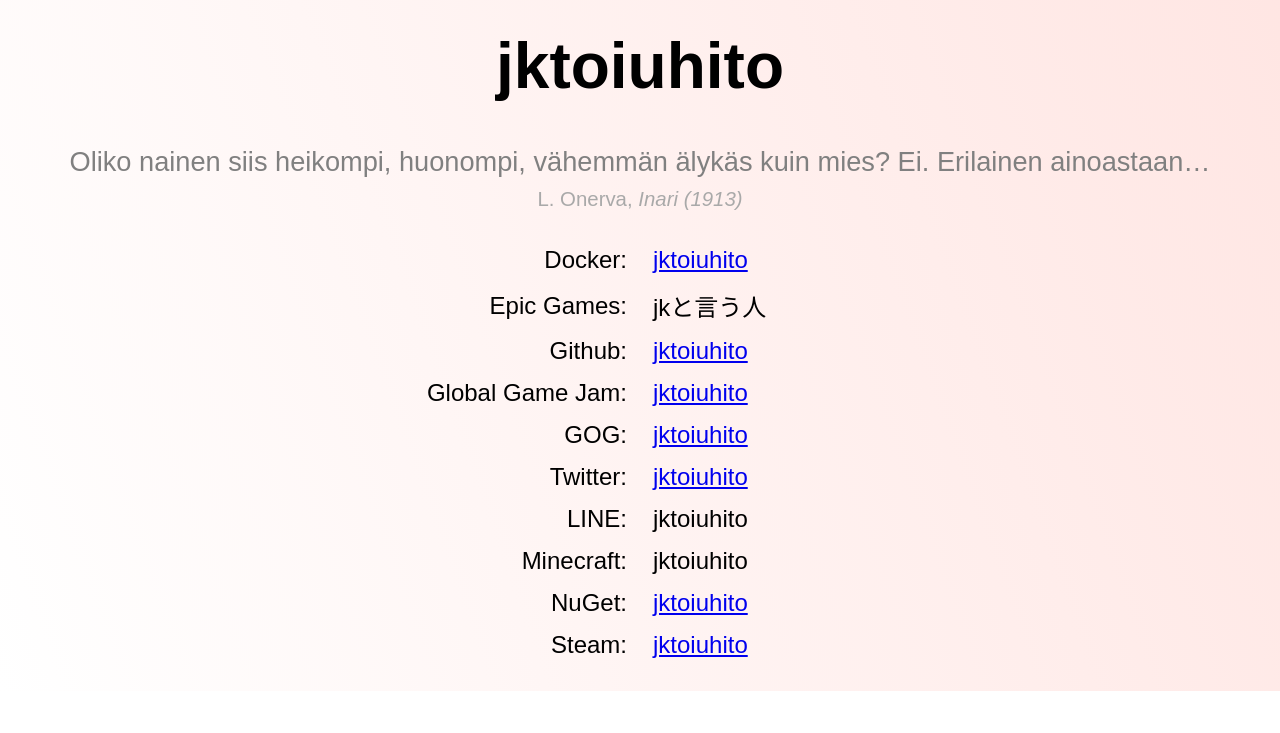
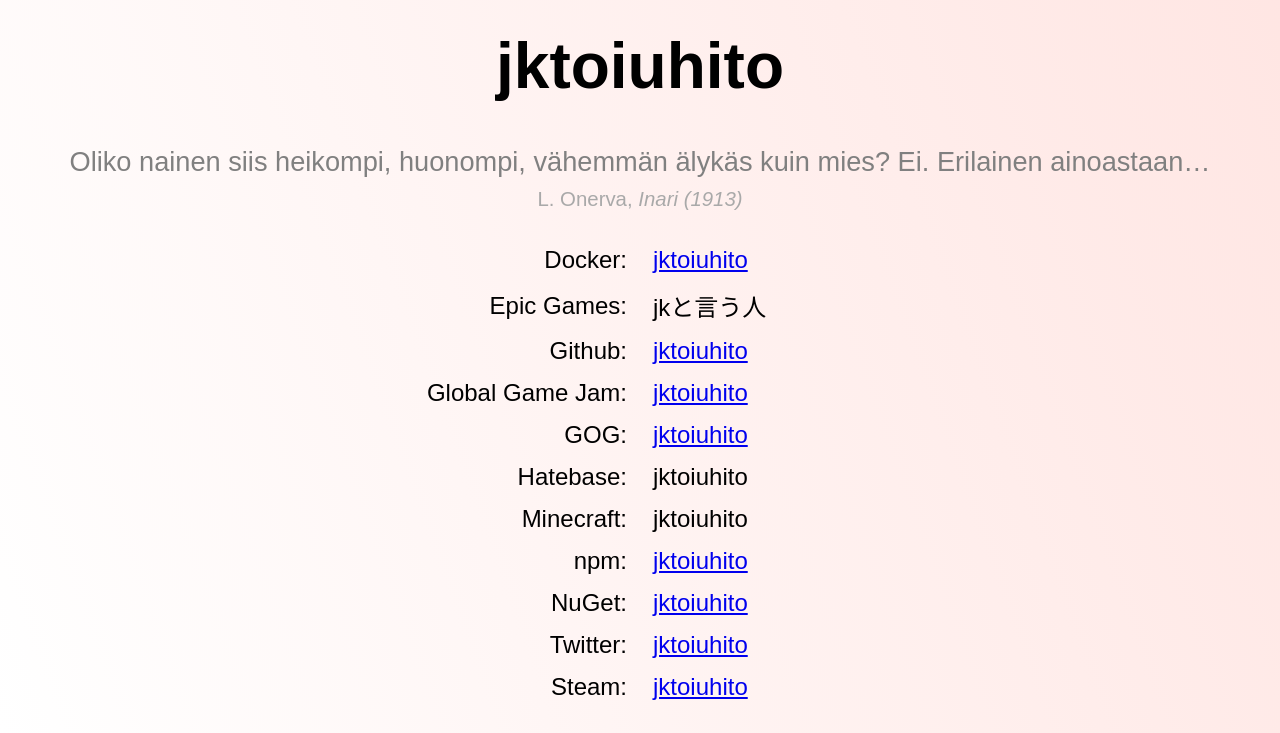
Before and after one commit to jktoiuhito/jktoiuhito.github.io, a website: page index.html in a window 1280 px wide. Shown: the part 296-1029 px from the top of the page. Before the commit the page ends 987 px from the top, so only its background shows below. Drawn offline with Linux system fonts and the light colour scheme.

Commit message:
remove line, add hatebase, npm, reorder twitter

```diff
--- a/index.html
+++ b/index.html
@@ -47,13 +47,7 @@
         </td>
       </tr>
       <tr>
-        <td class="left">Twitter</td>
-        <td class="right">
-          <a href="https://twitter.com/jktoiuhito">jktoiuhito</a>
-        </td>
-      </tr>
-      <tr>
-        <td class="left">LINE</td>
+        <td class="left">Hatebase</td>
         <td class="right">jktoiuhito</td>
       </tr>
       <tr>
@@ -61,9 +55,21 @@
         <td class="right">jktoiuhito</td>
       </tr>
       <tr>
+        <td class="left">npm</td>
+        <td class="right">
+          <a href="https://www.npmjs.com/~jktoiuhito">jktoiuhito</a>
+        </td>
+      </tr>
+      <tr>
         <td class="left">NuGet</td>
         <td class="right">
           <a href="https://www.nuget.org/profiles/jktoiuhito">jktoiuhito</a>
+        </td>
+      </tr>
+      <tr>
+        <td class="left">Twitter</td>
+        <td class="right">
+          <a href="https://twitter.com/jktoiuhito">jktoiuhito</a>
         </td>
       </tr>
       <tr>
```
